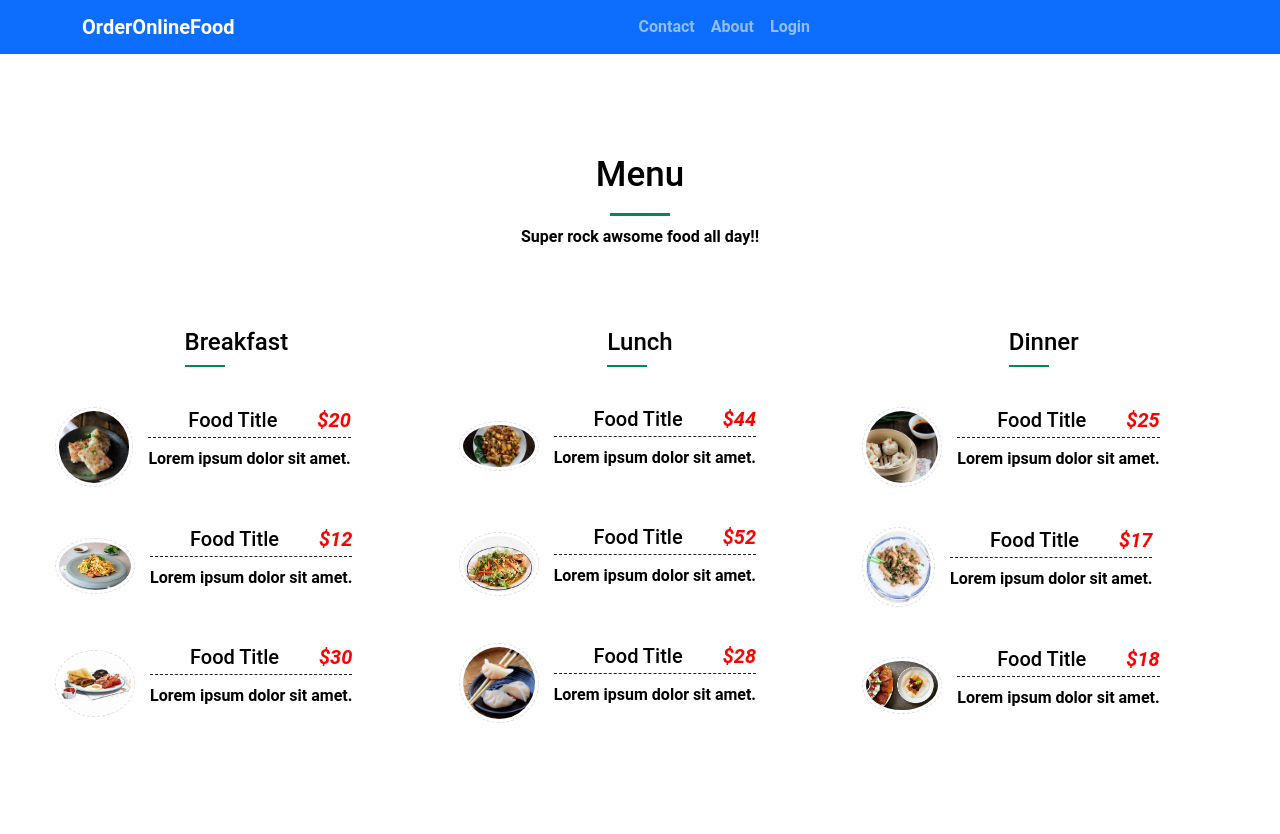
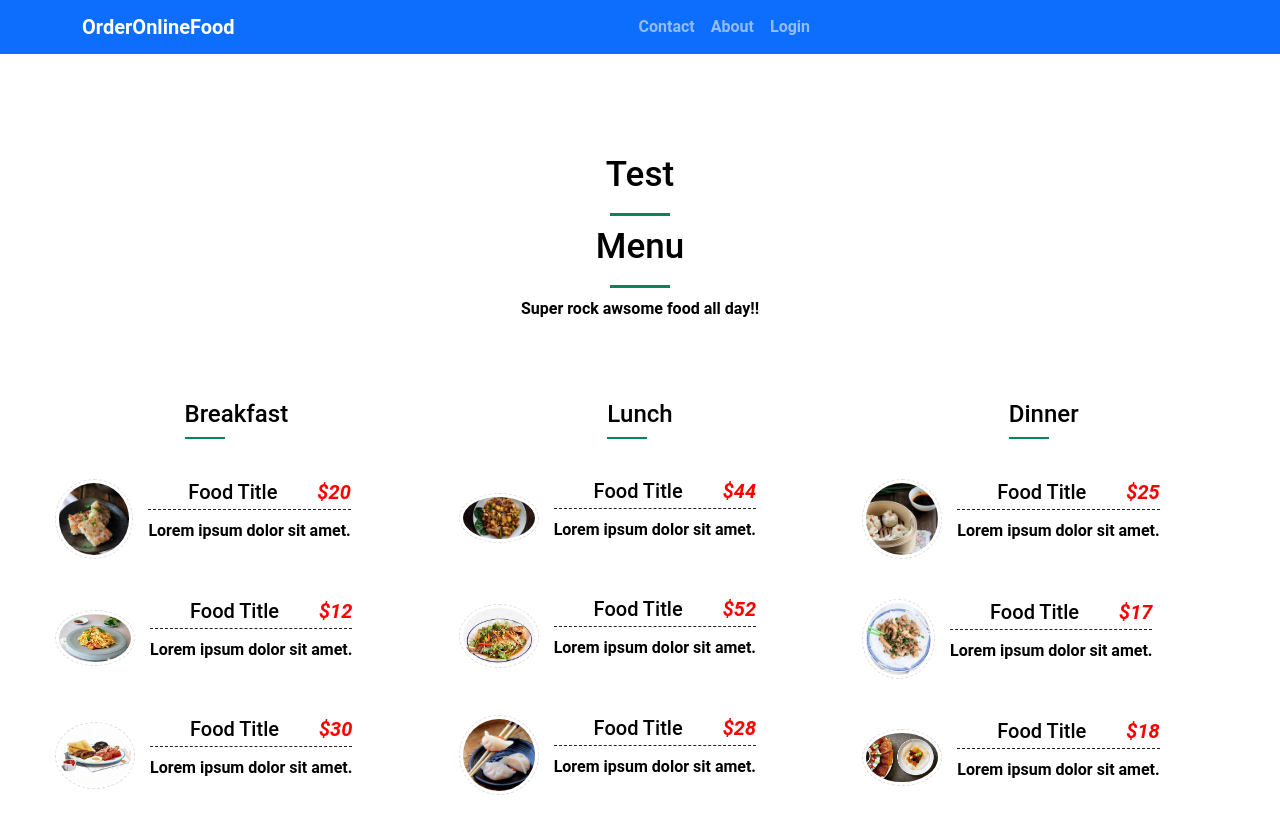
Before and after one commit to cheatchansovoth/SuperRock, a React (Create React App) app in the folder Super_Rock/frontend/: page /menu in a window 1280 px wide. Shown: the top 834 px of the page. Built offline with nearby package versions, Linux system fonts and the light colour scheme; the HTML template or start-up script is replaced by a standard one.

Commit message:
Update Menu.js

```diff
--- a/Super_Rock/frontend/src/Pages/Menu.js
+++ b/Super_Rock/frontend/src/Pages/Menu.js
@@ -19,6 +19,10 @@ const Menu=()=>
         <div>
                 <div class="main">
         <div class="section-title">
+            <h2>
+                Test
+            </h2>
+            <br></br>
             <h2>
                 Menu
             </h2>
```
